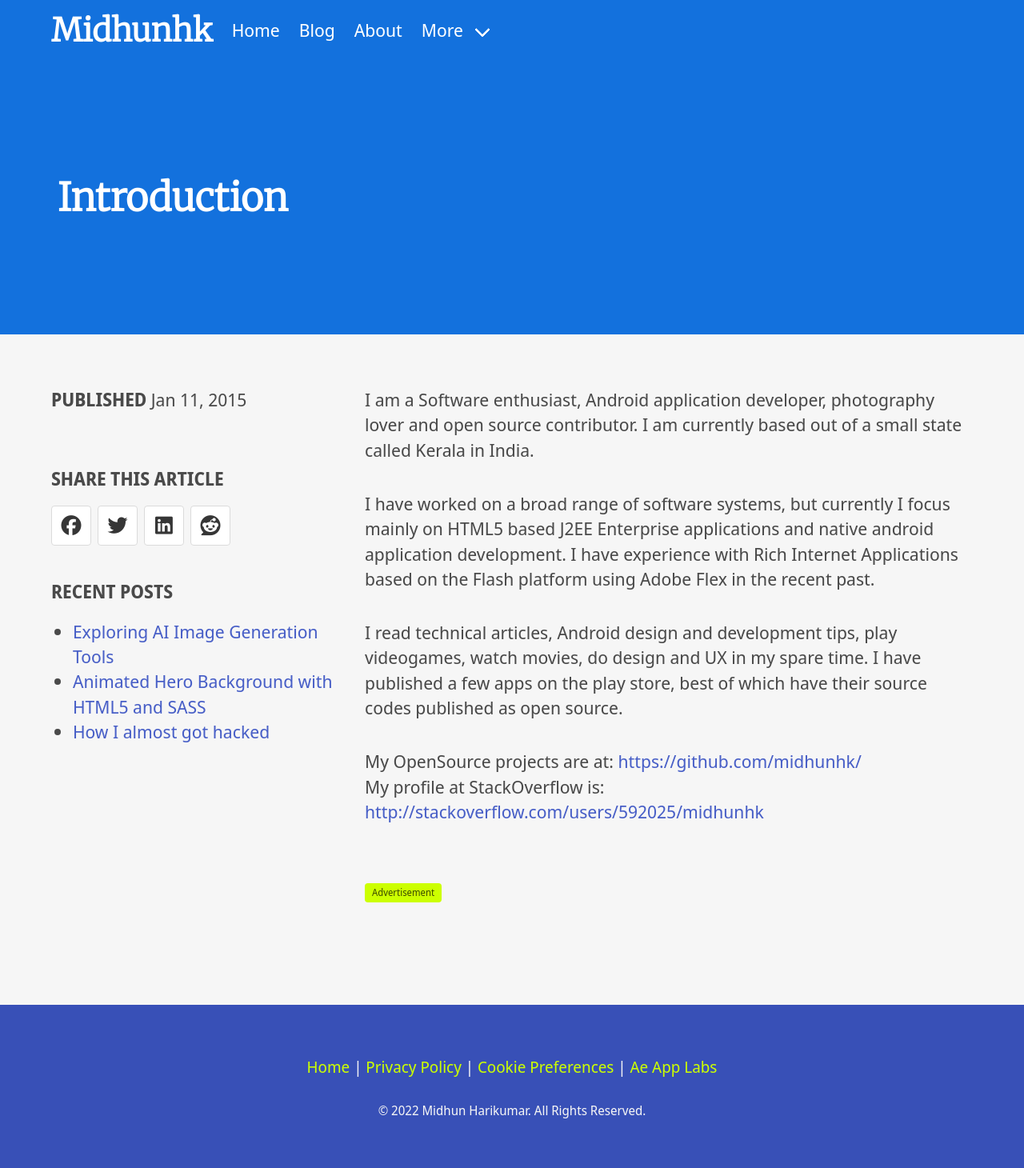
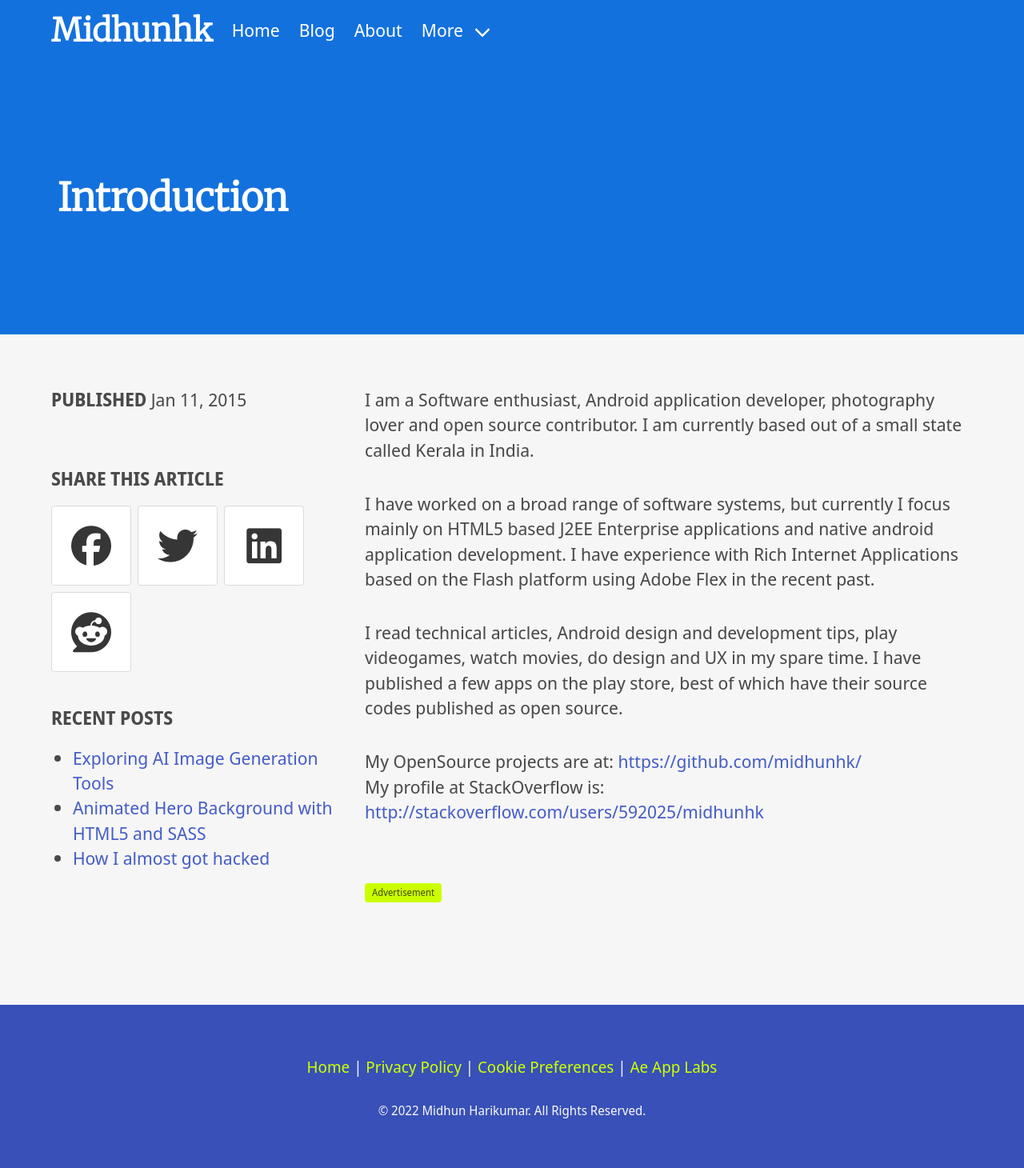
Before and after one commit to midhunhk/midhunhk.github.io, a Jekyll site: the page built from _posts/2015-01-11-introduction.md, in a window 1280 px wide. Shown: the whole page at 80% size. Built offline with Jekyll 4.4.1, drawn with Linux system fonts in a browser that asks for light colours; nearby versions of some CDN libraries; comment, search, counter and statistics services are not loaded; a style sheet for code colours, icons or effects is not loaded.

Commit message:
mobile usability changes

```diff
--- /dev/null
+++ b/_includes/recent_posts.html
@@ -0,0 +1,9 @@
+<p class="has-text-weight-bold is-uppercase">Recent Posts</p>
+{% assign posts = site.posts | where_exp:"post","post.url != page.url" %}
+<ul>
+  {% for post in posts limit:3 %}
+    <li>
+      <a href="{{ post.url }}">{{ post.title }}</a>
+    </li>
+  {% endfor %}
+</ul>
--- a/_includes/social_share.html
+++ b/_includes/social_share.html
@@ -1,22 +1,22 @@
 <p class="has-text-weight-bold is-uppercase">Share this article</p>
 
 <div class="buttons {% if include.centered %} is-centered {% endif %}">
-    <button class="button is-medium" onclick="window.open('https://www.facebook.com/share.php?u={{ site.url }}{{ page.url | prepend: site.baseurl }}');">
+    <button class="button is-large" onclick="window.open('https://www.facebook.com/share.php?u={{ site.url }}{{ page.url | prepend: site.baseurl }}');">
         <span class="icon is-medium">
           <i class="fab fa-facebook fa-lg"></i>
         </span>
     </button>
-    <button class="button is-medium" onclick="window.open('https://twitter.com/intent/tweet?text={{ site.url }}{{ page.url | prepend: site.baseurl }}');">
+    <button class="button is-large" onclick="window.open('https://twitter.com/intent/tweet?text={{ site.url }}{{ page.url | prepend: site.baseurl }}');">
         <span class="icon is-medium">
           <i class="fab fa-twitter fa-lg"></i>
         </span>
     </button>
-    <button class="button is-medium is-outlined" onclick="window.open('https://www.linkedin.com/shareArticle?mini=true&url={{ site.url }}{{ page.url | prepend: site.baseurl }}&title={{ page.title | url_encode }}&summary=&source=');">
+    <button class="button is-large is-outlined" onclick="window.open('https://www.linkedin.com/shareArticle?mini=true&url={{ site.url }}{{ page.url | prepend: site.baseurl }}&title={{ page.title | url_encode }}&summary=&source=');">
         <span class="icon is-medium">
           <i class="fab fa-linkedin fa-lg"></i>
         </span>
     </button>
-    <button class="button is-medium" onclick="window.open('https://reddit.com/submit?url={{ site.url }}{{ page.url | prepend: site.baseurl }}');">
+    <button class="button is-large is-hidden-mobile" onclick="window.open('https://reddit.com/submit?url={{ site.url }}{{ page.url | prepend: site.baseurl }}');">
         <span class="icon is-medium">
           <i class="fab fa-reddit fa-lg"></i>
         </span>
--- a/_layouts/post.html
+++ b/_layouts/post.html
@@ -14,16 +14,9 @@
       {% endfor %}
     </div>
     {% include social_share.html %}
-    <div class="mt-4">
-      <p class="has-text-weight-bold is-uppercase">Recent Posts</p>
-      {% assign posts = site.posts | where_exp:"post","post.url != page.url" %}
-      <ul>
-        {% for post in posts limit:3 %}
-          <li>
-            <a href="{{ post.url }}">{{ post.title }}</a>
-          </li>
-        {% endfor %}
-      </ul>
+    <div class="mt-4 is-hidden-mobile">
+      <!-- Recent Posts are hidden on mobile screen size -->
+      {% include recent_posts.html %}
     </div>
   </div>
 
--- a/package.json
+++ b/package.json
@@ -1,6 +1,6 @@
 {
   "name": "midhunhk.github.io",
-  "version": "2.1.12",
+  "version": "2.1.13",
   "description": "Personal Portfolio and Blog",
   "dependencies": {
     "bulma": "^0.9.4",
```
